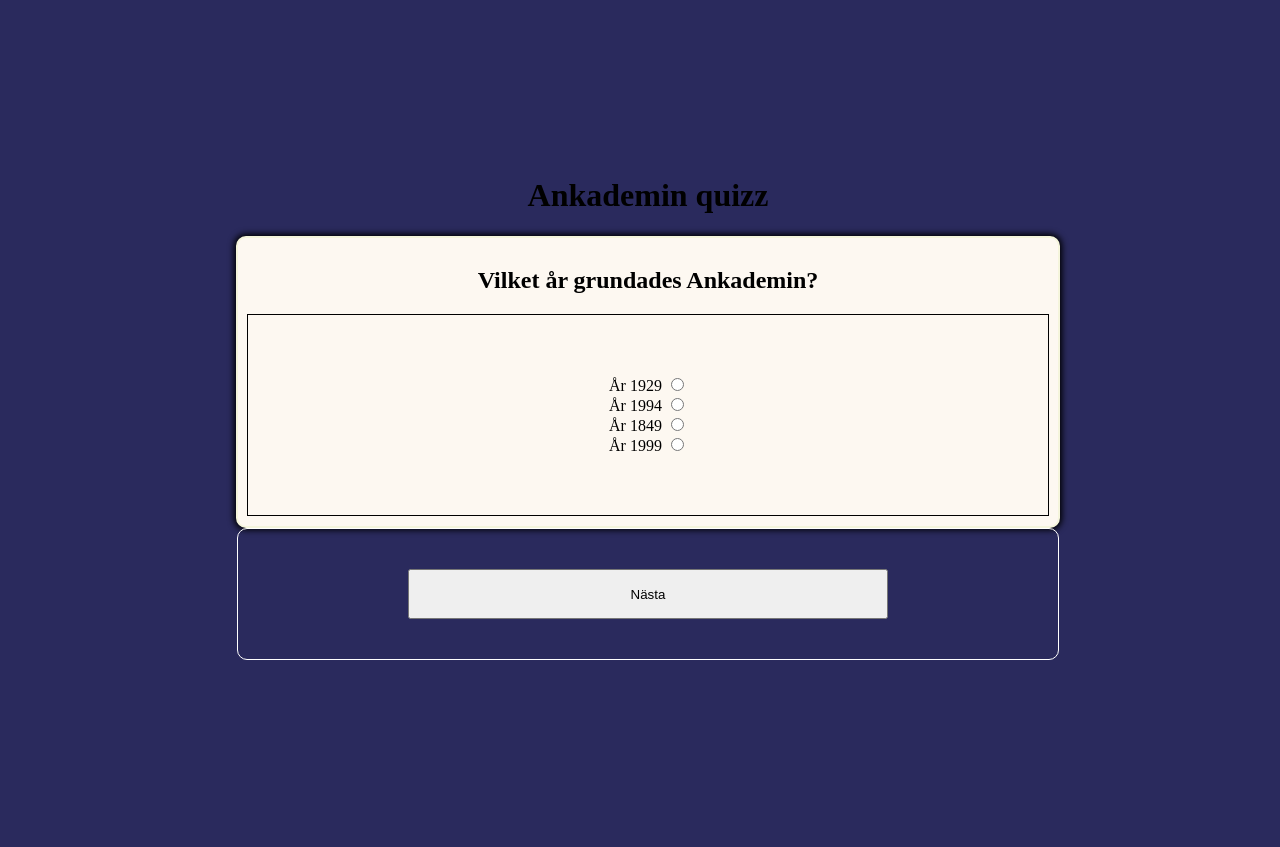
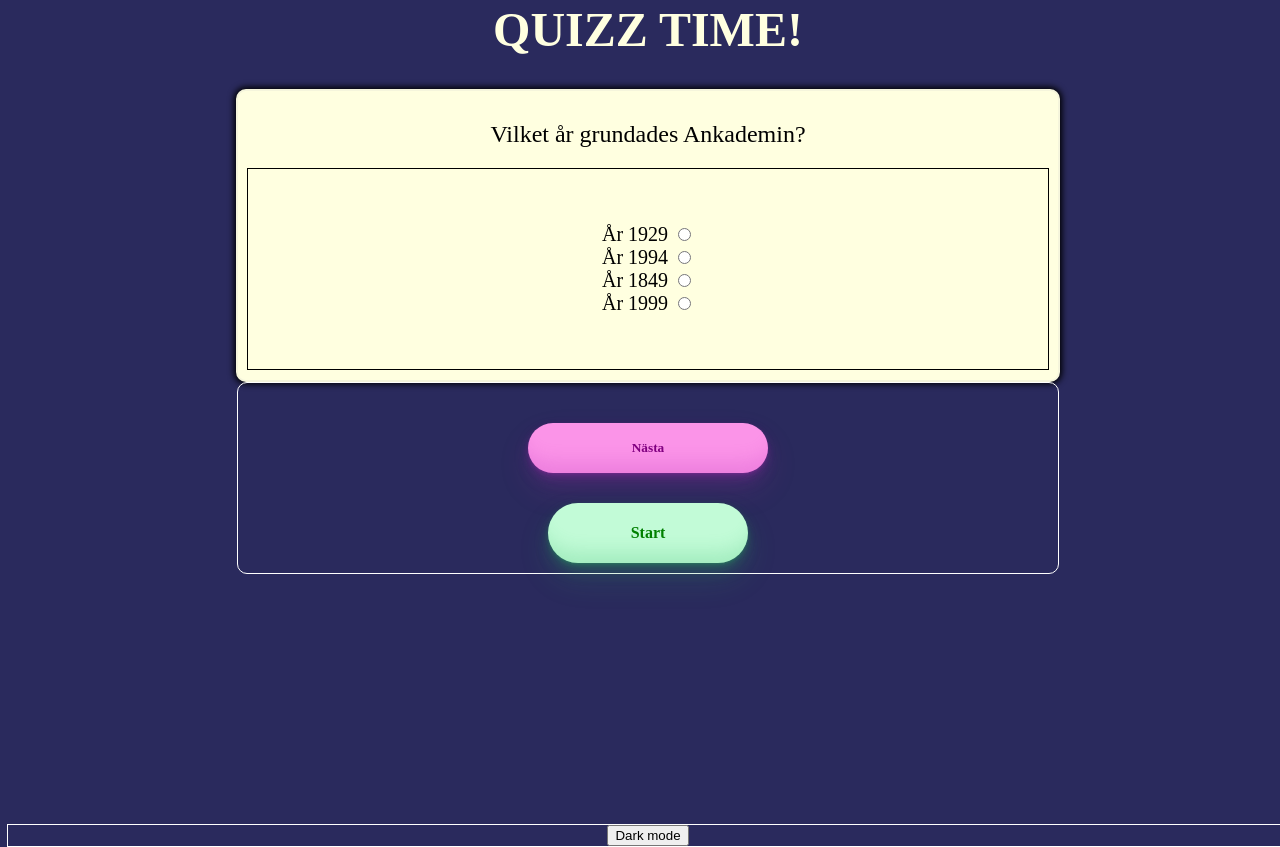
Before and after one commit to CharlesLindberg/Charles-Quizz-App, a plain HTML site: page index.html in a window 1280 px wide. Both pictures are taken after a click on the button "Start". Before the commit the page ends 816 px from the top, so only its background shows below. Drawn offline with Linux system fonts and the light colour scheme; a web font is replaced by a local one.

Commit message:
fixat med styling

```diff
--- a/index.html
+++ b/index.html
@@ -5,11 +5,17 @@
     <meta http-equiv="X-UA-Compatible" content="IE=edge" />
     <meta name="viewport" content="width=device-width, initial-scale=1.0" />
     <link rel="stylesheet" href="style.css" />
+    <link rel="preconnect" href="https://fonts.googleapis.com" />
+    <link rel="preconnect" href="https://fonts.gstatic.com" crossorigin />
+    <link
+      href="https://fonts.googleapis.com/css2?family=Afacad&family=Boogaloo&family=Cedarville+Cursive&family=Sniglet:wght@400;800&display=swap"
+      rel="stylesheet"
+    />
     <script src="/nyjs.js" defer></script>
     <title>Quizz app</title>
   </head>
   <body>
-    <h1>Ankademin quizz</h1>
+    <h1>QUIZZ TIME!</h1>
     <div class="kort hide">
       <h2 id="question">Frågan hamnar här</h2>
       <div id="answer-buttons">
@@ -23,5 +29,8 @@
       <button id="next-btn" class="hide">Nästa</button>
       <button id="start-btn" class="start-btn">Start</button>
     </div>
+    <footer>
+      <button id="dark-mode">Dark mode</button>
+    </footer>
   </body>
 </html>
--- a/nyjs.js
+++ b/nyjs.js
@@ -18,6 +18,25 @@ const nextButton = document.getElementById("next-btn");
 
 // --------------- NEXT BUTTON funktionalitet ----------------------
 
+/*
+
+1. När användaren klickar på "Nästa", kolla om nuvarande frågan är samma som frågoarrayens längd. Om det stämmer, avsluta spelet.
+
+2. Variablen currentQuestionAnswer sparar användarens svar.
+
+3. OM nuvarande frågan har en type radio: spara värdet av den checkade radiobutton i currentQuestionAnswer.answer
+
+4. Annars, om currentQuestionIndex är type checkbox: Gör om det sparade värdet till en array och spara det checkade värdet
+
+   Istället för att kolla alla frågor (jag vill inte göra en forof loop här tydligen)
+   Kolla bara den fråga som visas just nu.
+     for (const question of questions) {
+       console.log(question);
+  lista ut om det är en radiobutton eller checkbox
+
+
+*/
+
 nextButton.addEventListener("click", () => {
   console.log(questions.length);
   if (currentQuestionIndex === questions.length - 1) return alert("Klart!");
@@ -25,13 +44,8 @@ nextButton.addEventListener("click", () => {
     question: "",
     answers: [],
   };
-  // lista ut om det är en radiobutton eller checkbox
 
   console.log(questions);
-  // Istället för att kolla alla frågor (jag vill inte göra en forof loop här tydligen)
-  // Kolla bara den fråga som visas just nu.
-  //   for (const question of questions) {
-  //     console.log(question);
 
   currentQuestionAnswer.question = questions[currentQuestionIndex].question;
 
@@ -69,7 +83,6 @@ function startGame() {
 }
 
 /* ------------------- VISA NÄSTA FRÅGA ------------------- */
-
 /*   nextButton ska göra två saker.
 
 1. Registrera vilket värde användaren valt och spara det i userAnswers.
@@ -169,4 +182,14 @@ const questions = [
       { text: "Frontend utvecklare", correct: true },
     ],
   },
+  {
+    question: "bajs bajs bajs?",
+    type: "radio",
+    answers: [
+      { text: "Massör (skalp)", correct: false },
+      { text: "Hudvårdsspecialist", correct: false },
+      { text: "Makeupartist", correct: false },
+      { text: "Frontend utvecklare", correct: true },
+    ],
+  },
 ];
--- a/style.css
+++ b/style.css
@@ -7,8 +7,34 @@ body {
   justify-content: center;
   align-items: center;
 }
+
+footer {
+  border: 1px solid white;
+  width: 100%;
+  margin-top: 250px;
+  bottom: 0px;
+  display: flex;
+  flex-direction: row;
+  align-items: center;
+  justify-content: center;
+}
+
 h1 {
   display: block;
+  font-family: sniglet;
+  font-size: 3rem;
+  color: lightyellow;
+}
+
+h2 {
+  font-family: afacad;
+  font-weight: 100;
+}
+
+label {
+  font-family: afacad;
+  font-weight: 200;
+  font-size: 20px;
 }
 
 .body-correct {
@@ -26,7 +52,7 @@ h1 {
   max-width: 80%;
   padding: 10px;
   box-shadow: 0 0 6px 2px;
-  background-color: rgb(253, 248, 241);
+  background-color: lightyellow;
   display: flex;
   flex-direction: column;
   align-items: center;
@@ -56,15 +82,72 @@ h1 {
   display: block;
 }
 
+#start-btn {
+  height: 60px;
+  width: 200px;
+  background-color: #c2fbd7;
+  border-radius: 100px;
+  box-shadow: rgba(44, 187, 99, 0.2) 0 -25px 18px -14px inset,
+    rgba(44, 187, 99, 0.15) 0 1px 2px, rgba(44, 187, 99, 0.15) 0 2px 4px,
+    rgba(44, 187, 99, 0.15) 0 4px 8px, rgba(44, 187, 99, 0.15) 0 8px 16px,
+    rgba(44, 187, 99, 0.15) 0 16px 32px;
+  color: green;
+  cursor: pointer;
+  display: inline-block;
+  font-family: sniglet;
+  font-weight: 800;
+  padding: 7px 20px;
+  text-align: center;
+  text-decoration: none;
+  transition: all 250ms;
+  border: 0;
+  font-size: 16px;
+  user-select: none;
+  -webkit-user-select: none;
+  touch-action: manipulation;
+}
+
+#start-btn:hover {
+  box-shadow: rgba(44, 187, 99, 0.35) 0 -25px 18px -14px inset,
+    rgba(44, 187, 99, 0.25) 0 1px 2px, rgba(44, 187, 99, 0.25) 0 2px 4px,
+    rgba(44, 187, 99, 0.25) 0 4px 8px, rgba(44, 187, 99, 0.25) 0 8px 16px,
+    rgba(44, 187, 99, 0.25) 0 16px 32px;
+  transform: scale(1.05) rotate(-3deg);
+}
+
 #next-btn {
-  width: 60%;
+  width: 30%;
   height: 50px;
   margin: 30px;
+  font-family: sniglet;
+  font-weight: 800;
+  box-shadow: rgba(187, 44, 187, 0.2) 0 -25px 18px -14px inset,
+    rgba(187, 44, 185, 0.15) 0 1px 2px, rgba(180, 44, 187, 0.15) 0 2px 4px,
+    rgba(187, 44, 187, 0.15) 0 4px 8px, rgba(163, 44, 187, 0.15) 0 8px 16px,
+    rgba(187, 44, 168, 0.15) 0 16px 32px;
+  color: purple;
+  background-color: rgb(251, 148, 232);
+  box-shadow: rgb(247, 195, 235);
+  border: 0;
+  border-radius: 100px;
 }
 
-#start-btn {
-  width: 60%;
-  height: 50px;
+#next-btn:hover {
+  transform: scale(1.05) rotate(-1deg);
+  transition: 0.2s;
+  box-shadow: rgba(152, 58, 122, 0.452) 0 -25px 18px -14px inset,
+    rgba(161, 44, 187, 0.25) 0 1px 2px, rgba(163, 44, 187, 0.25) 0 2px 4px,
+    rgba(142, 44, 187, 0.25) 0 4px 8px, rgba(151, 44, 187, 0.25) 0 8px 16px,
+    rgba(175, 44, 187, 0.25) 0 16px 32px;
+}
+
+input[type="checkbox"] {
+  border: 8px solid purple;
+  background-color: red;
+}
+
+input[type="radio"] {
+  background: crimson;
 }
 
 .controls {
```
Also changed, not shown: script.js (+7 -0 lines).
